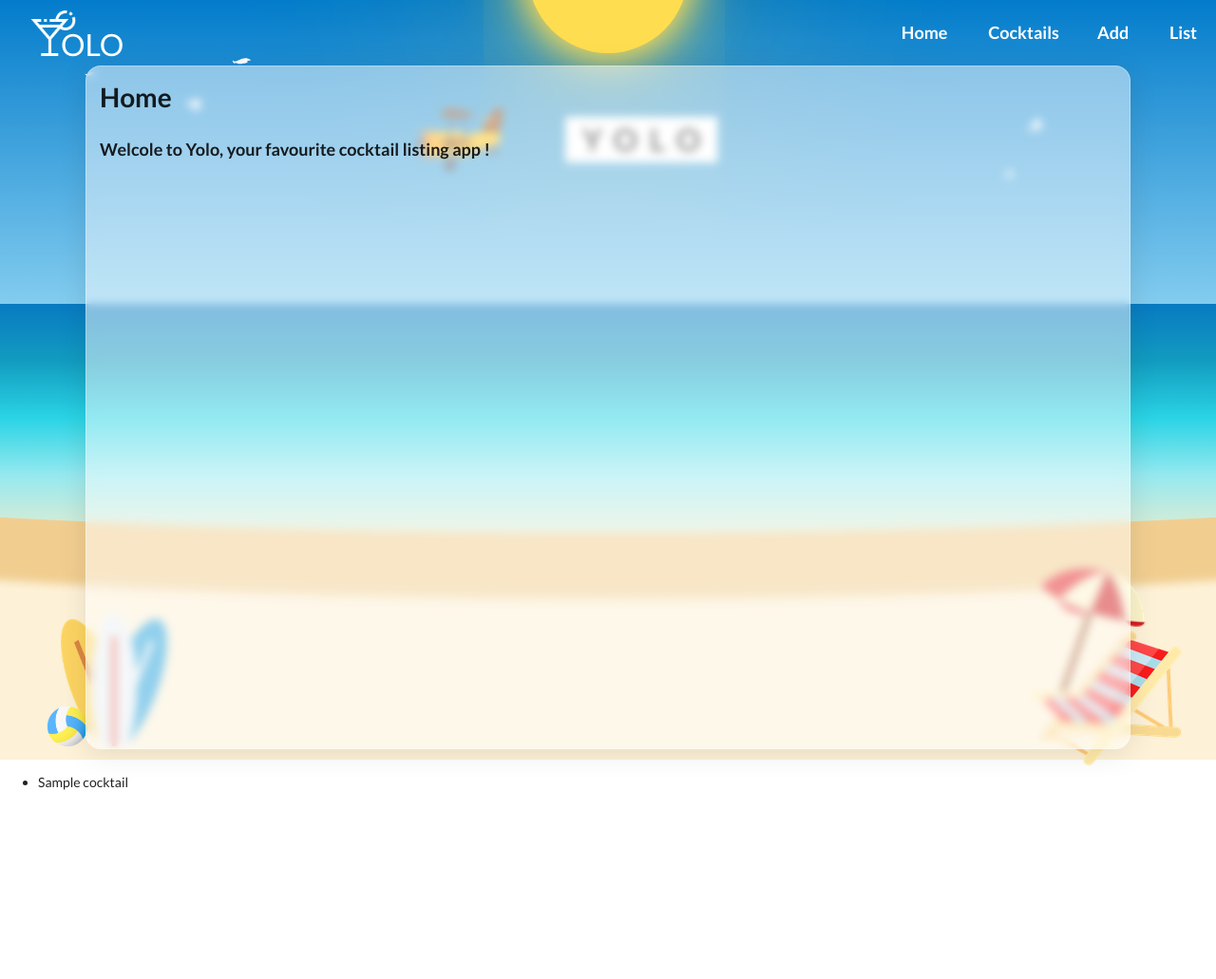
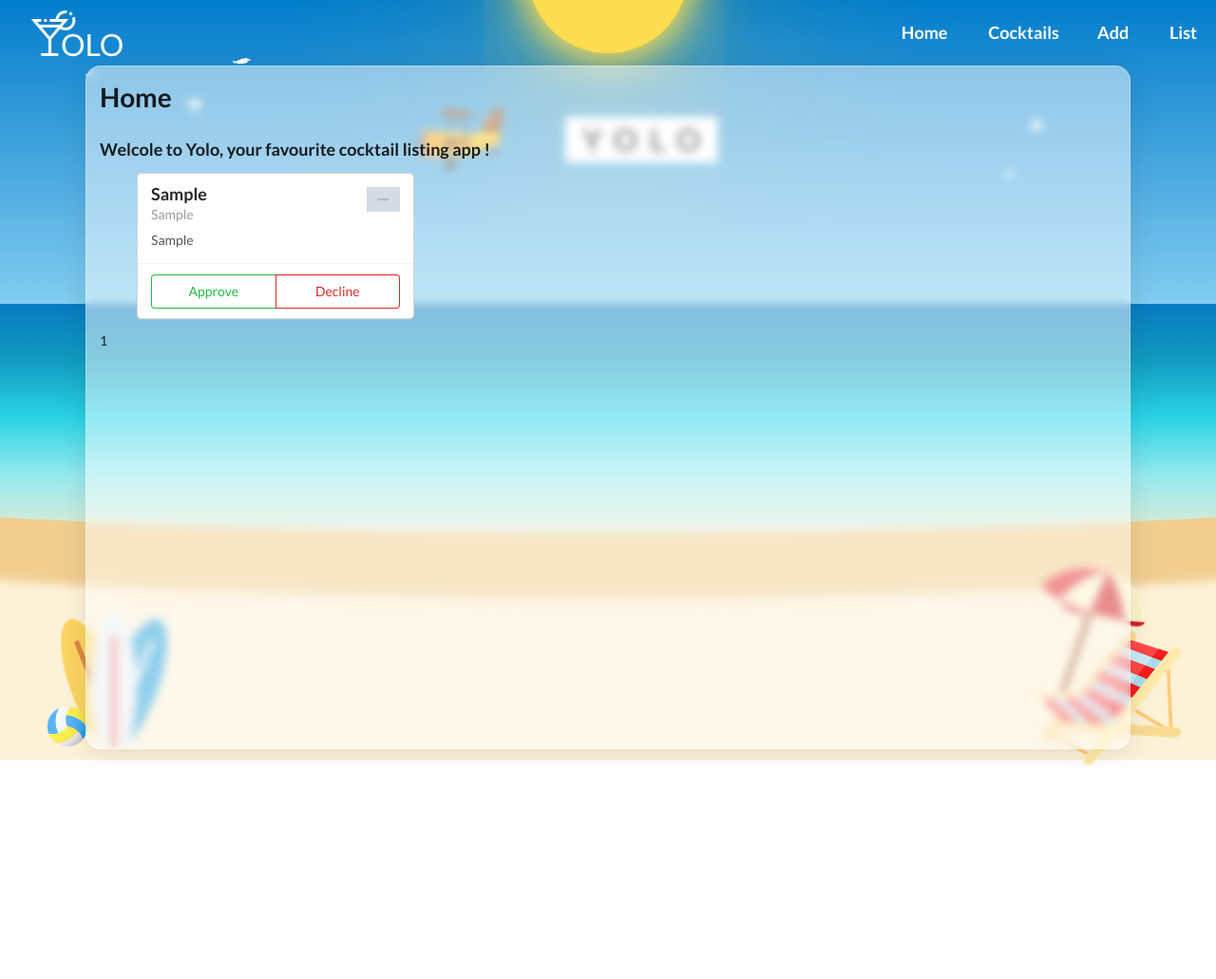
Before and after one commit to MaelJansen/Yolo, a Django app: template yolo/cocktail/templates/cocktail/cocktail_index_page.html in a window 1280 px wide; the page is wider, and only the part inside the window is pictured. Shown: the top 1031 px of that part at 95% size. Run offline with Django 5.2, Linux system fonts and the light colour scheme; the template is opened without the code that fills it: most values are stand-ins (such as "Sample title", 1, 10 or a date in 2020); grey boxes marked "Sample" are stand-in pictures.

Commit message:
liste semantic

```diff
--- a/yolo/cocktail/management/commands/importCocktail.py
+++ b/yolo/cocktail/management/commands/importCocktail.py
@@ -40,6 +40,7 @@ class Command(BaseCommand):
 
             strDrink = cocktail_details.get('strDrink', '')
             strDrinkThumb = cocktail_details.get('strDrinkThumb', '')
+            strAlcoholic = cocktail_details.get('strAlcoholic', '')
             ingredients = []
 
             # Get the ingredients
@@ -53,6 +54,7 @@ class Command(BaseCommand):
                 strDrink=strDrink,
                 strDrinkThumb=strDrinkThumb,
                 idDrink=idDrink,
+                strAlcoholic=strAlcoholic,
                 ingredients=ingredients
             )
             cocktails_index_page.add_child(instance=cocktail_page)
--- a/yolo/cocktail/templates/cocktail/cocktail_index_page.html
+++ b/yolo/cocktail/templates/cocktail/cocktail_index_page.html
@@ -1,15 +1,41 @@
-{% extends "base.html" %} {% block content %}
+{% extends "base.html" %} {% block contenta %}
 
 <div class="container">
   <ul class="cocktail-list">
-    <li>{{Cocktails.name}}</li>
+    <div class="ui cards">
+      {% for cocktail in Cocktails %}
+      <div class="card">
+        <div class="content">
+          <img
+            class="right floated mini ui image"
+            src="{{cocktail.strDrinkThumb}}"
+          />
+          <div class="header">{{cocktail.strDrink}}</div>
+          <div class="meta">{{cocktail.strAlcoholic}}</div>
+          <div class="description">{{cocktail.strInstructions}}</div>
+        </div>
+        <div class="extra content">
+          <div class="ui two buttons">
+            <div class="ui basic green button">Approve</div>
+            <div class="ui basic red button">Decline</div>
+          </div>
+        </div>
+      </div>
+      {% endfor %}
+    </div>
   </ul>
 </div>
 
-{% if cocktails.paginator.count > 12 %}
-<div class="container">
-  <div class="row">
-    <div class="col-sm-12">test</div>
-  </div>
+<!-- BEGIN: Pagination -->
+<div class="pagination">
+  {% if Cocktails.has_previous %}
+  <a href="?page={{ Cocktails.previous_page_number }}">Previous</a>
+  {% endif %}
+  <span class="current-page">{{ Cocktails.number }}</span>
+  {% if Cocktails.has_next %}
+  <a href="?page={{ Cocktails.next_page_number }}">Next</a>
+  {% endif %}
 </div>
-{% endif %} {% endblock content %}
+<!-- END: Pagination -->
+
+{% endblock contenta %}
--- a/yolo/yolo/templates/base.html
+++ b/yolo/yolo/templates/base.html
@@ -86,6 +86,8 @@
       <div class="section">
         <h1>Home</h1>
         <h3>Welcole to Yolo, your favourite cocktail listing app !</h3>
+
+    {% block contenta %} {% endblock contenta %}
       </div>
       <!-- METTRE LE CONTENU DE LINTERFACE ICI -->
     </div>
@@ -93,6 +95,5 @@
     <div class="sea"></div>
     <div class="seafoam"></div>
     <div class="sand-front"></div>
-    {% block content %} {% endblock content %}
   </body>
 </html>
```
Also changed, not shown: yolo/cocktail/models.py (+14 -5 lines), yolo/cocktail/migrations/0007_cocktail_image_cocktail_ingredients.py (added), yolo/cocktail/migrations/0008_cocktail_category_cocktailpage_category.py (added), yolo/cocktail/migrations/0009_remove_cocktail_category_and_more.py (added), yolo/db.sqlite3.
